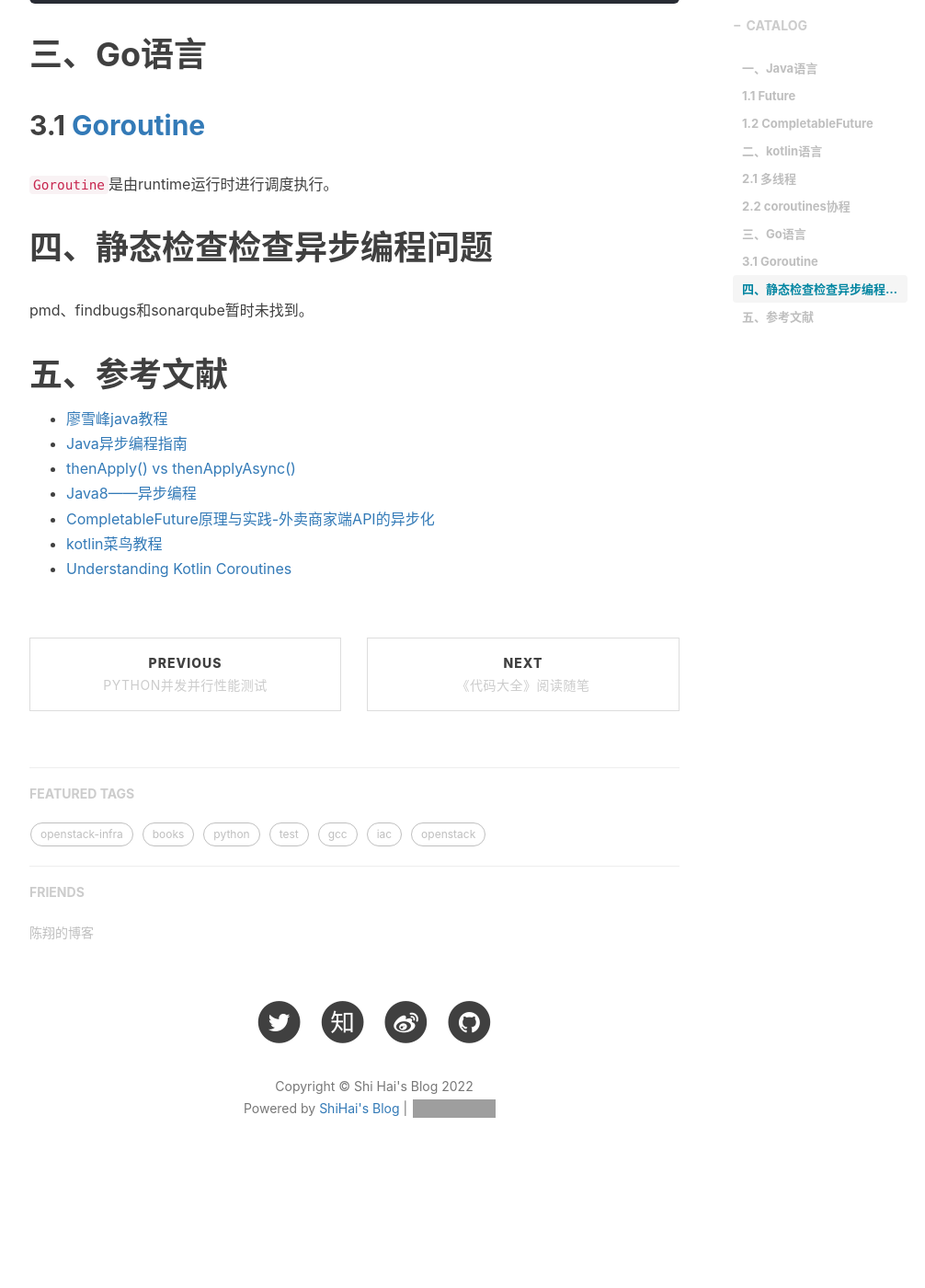
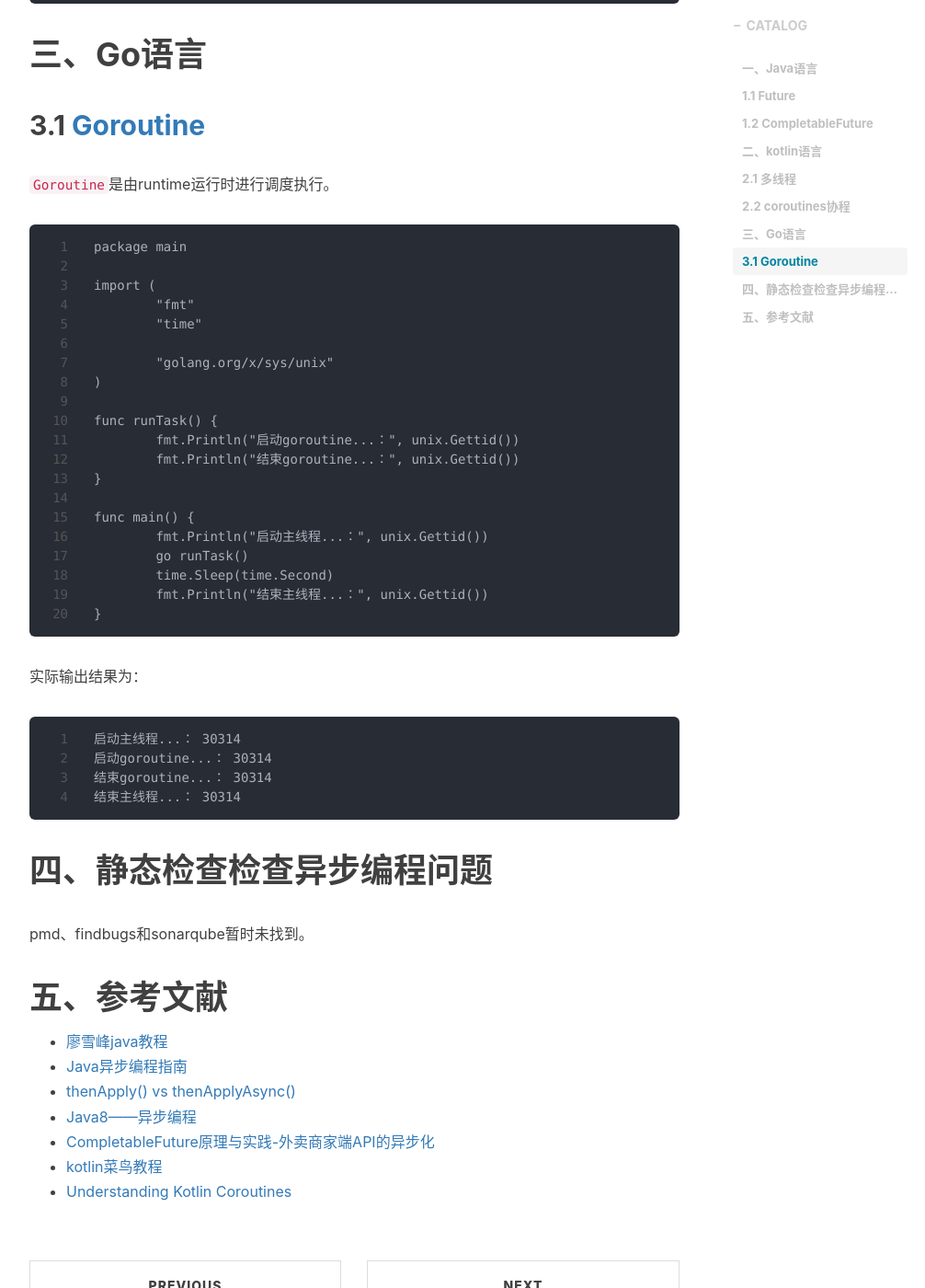
Before and after one commit to shihai1991/shihai1991.github.io, a Jekyll site: the page built from _posts/2021-12-24-java异步编程的静态检查.md, in a window 1280 px wide and 1400 px high, scrolled down 3519 px. Shown: the whole window at 92% size, without its empty margins (233-1239 px from the left). Built offline with Jekyll 4.4.1, drawn with Linux system fonts in a browser that asks for light colours; nearby versions of some CDN libraries; comment, search, counter and statistics services are not loaded; before the commit the page ends 4828 px from its top, so only the background shows below that; grey boxes are pictures that could not be loaded.

Commit message:
Update 2021-12-24-java异步编程的静态检查.md

````diff
--- a/_posts/2021-12-24-java异步编程的静态检查.md
+++ b/_posts/2021-12-24-java异步编程的静态检查.md
@@ -125,7 +125,35 @@ main()
 # 三、Go语言
 ## 3.1 [Goroutine](https://www.topgoer.com/%E5%B9%B6%E5%8F%91%E7%BC%96%E7%A8%8B/goroutine.html)
 `Goroutine`是由runtime运行时进行调度执行。
+```
+package main
 
+import (
+        "fmt"
+        "time"
+
+        "golang.org/x/sys/unix"
+)
+
+func runTask() {
+        fmt.Println("启动goroutine...：", unix.Gettid())
+        fmt.Println("结束goroutine...：", unix.Gettid())
+}
+
+func main() {
+        fmt.Println("启动主线程...：", unix.Gettid())
+        go runTask()
+        time.Sleep(time.Second)
+        fmt.Println("结束主线程...：", unix.Gettid())
+}
+```
+实际输出结果为：
+```
+启动主线程...： 30314
+启动goroutine...： 30314
+结束goroutine...： 30314
+结束主线程...： 30314
+```
 # 四、静态检查检查异步编程问题
 pmd、findbugs和sonarqube暂时未找到。
 
````
